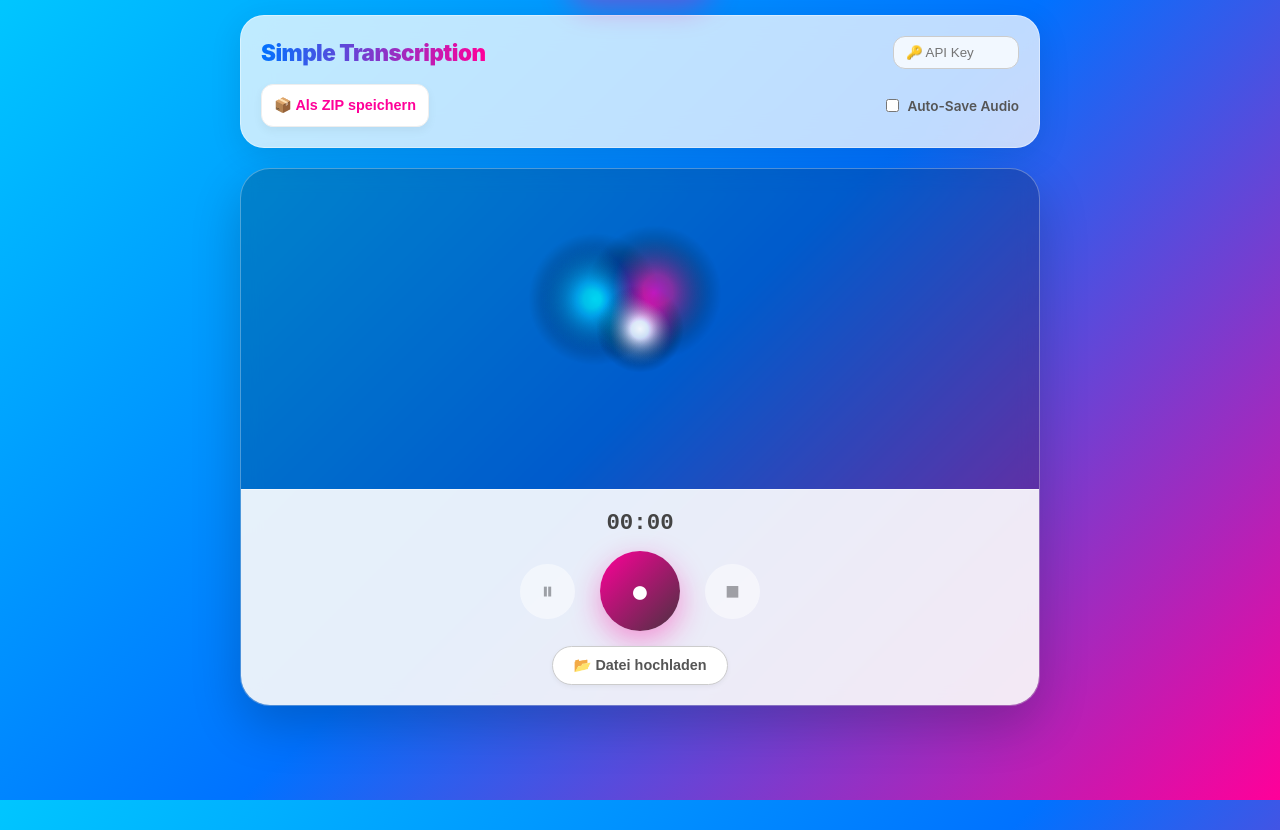
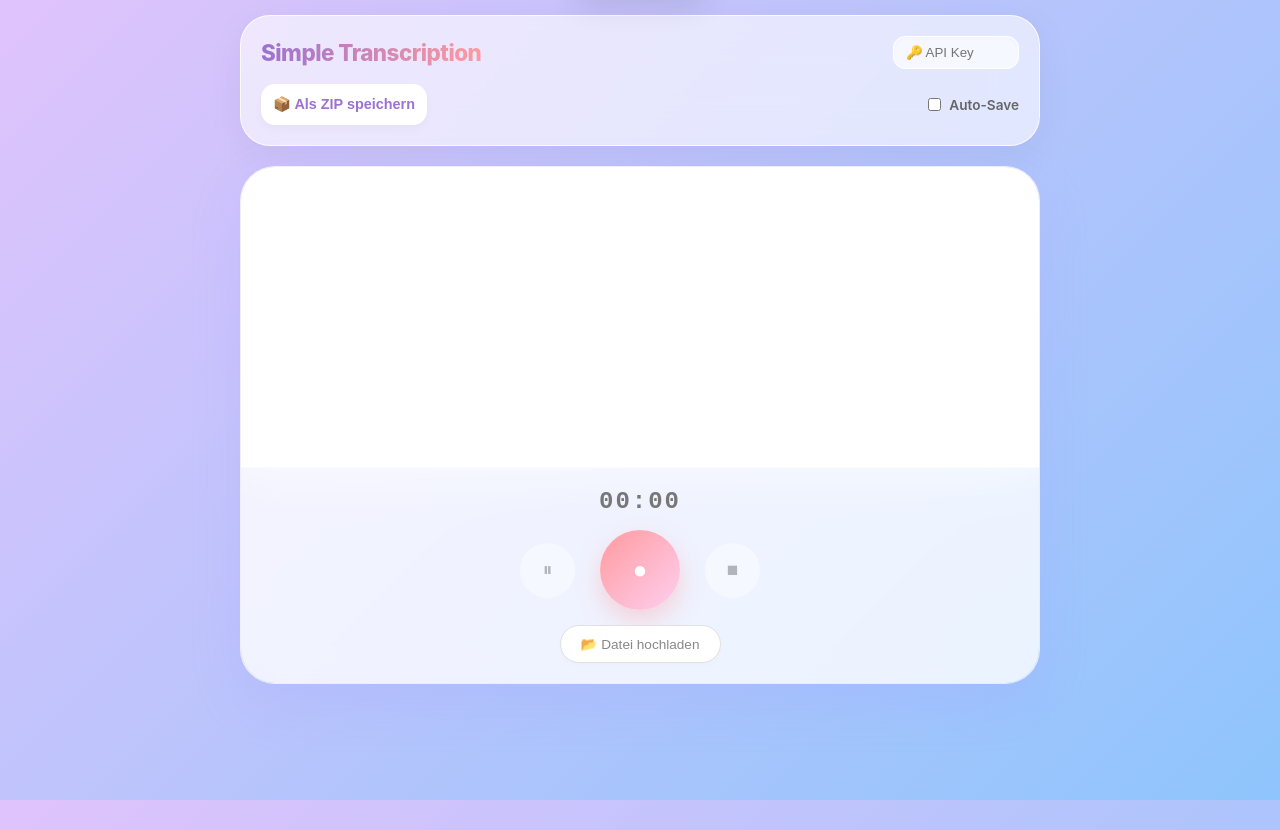
Before and after one commit to DavePorkins/SimpleTranscription, a plain HTML site: page index.html in a window 1280 px wide. Drawn offline with nearby package versions, Linux system fonts and the light colour scheme.

Commit message:
ThisIsVibeCoding

```diff
--- a/index.html
+++ b/index.html
@@ -3,17 +3,17 @@
 <head>
     <meta charset="UTF-8">
     <meta name="viewport" content="width=device-width, initial-scale=1.0, maximum-scale=1.0, user-scalable=no">
-    <title>Simple Transcription V24</title>
+    <title>Simple Transcription V25</title>
     <script src="https://cdnjs.cloudflare.com/ajax/libs/jszip/3.10.1/jszip.min.js"></script>
     <style>
         :root {
-            /* VIBRANT BACKGROUND */
-            --bg-gradient: linear-gradient(135deg, #00C6FF 0%, #0072ff 50%, #FF0099 100%);
-            /* Mehr Transparenz für den Glass-Effekt */
-            --glass-bg: rgba(255, 255, 255, 0.75);
-            --glass-border: rgba(255, 255, 255, 0.4);
-            --text: #333;
-            --accent: #FF0099; /* Hot Pink */
+            /* DEIN PASTELL-FAVORIT */
+            --bg-gradient: linear-gradient(135deg, #e0c3fc 0%, #8ec5fc 100%);
+
+            --glass-bg: rgba(255, 255, 255, 0.6);
+            --glass-border: rgba(255, 255, 255, 0.8);
+            --text: #555;
+            --accent: #9b72cf; /* Soft Purple */
         }
 
         body {
@@ -22,7 +22,7 @@
             margin: 0;
             display: flex; flex-direction: column; align-items: center;
             min-height: 100vh; padding: 15px;
-            background: var(--bg-gradient);
+            background-image: var(--bg-gradient);
             background-attachment: fixed;
             -webkit-tap-highlight-color: transparent;
         }
@@ -33,14 +33,13 @@
         header {
             display: flex; flex-direction: column; gap: 15px;
             padding: 20px; background: var(--glass-bg);
-            backdrop-filter: blur(15px); border-radius: 24px; margin-bottom: 20px;
-            box-shadow: 0 8px 32px rgba(0,0,0,0.1); border: 1px solid var(--glass-border);
+            backdrop-filter: blur(20px); border-radius: 30px; margin-bottom: 20px;
+            box-shadow: 0 10px 40px rgba(0,0,0,0.05); border: 1px solid var(--glass-border);
         }
 
         h1 {
-            margin: 0; font-size: 1.4rem; font-weight: 900;
-            /* Text auch mit Gradient */
-            background: linear-gradient(90deg, #0072ff, #FF0099);
+            margin: 0; font-size: 1.4rem; font-weight: 800;
+            background: linear-gradient(90deg, #9b72cf, #ff9a9e);
             -webkit-background-clip: text; -webkit-text-fill-color: transparent;
             letter-spacing: -0.5px;
         }
@@ -49,37 +48,49 @@
         .controls-row { display: flex; gap: 10px; justify-content: space-between; align-items: center; }
 
         .api-box input {
-            background: rgba(255,255,255,0.8); border: 1px solid #ccc; color: #333;
+            background: rgba(255,255,255,0.7); border: 1px solid #fff; color: #555;
             padding: 8px 12px; border-radius: 12px; width: 100px; transition: width 0.3s;
+            box-shadow: inset 0 2px 5px rgba(0,0,0,0.02);
         }
         .api-box input:focus { width: 180px; outline: none; border-color: var(--accent); background: white; }
 
-        /* MAIN STAGE (Visualizer) */
+        /* --- VISUALIZER STAGE (THE GOOEY EFFECT) --- */
         .stage {
             position: relative;
-            /* Dunklerer Hintergrund für besseren Kontrast der Blobs */
-            background: rgba(0, 0, 0, 0.2);
-            backdrop-filter: blur(10px); border-radius: 30px; overflow: hidden;
-            box-shadow: 0 20px 50px rgba(0,0,0,0.2);
-            border: 1px solid rgba(255,255,255,0.3);
+            background: rgba(255, 255, 255, 0.3);
+            border-radius: 35px;
+            box-shadow: 0 20px 50px rgba(162, 162, 255, 0.2);
+            border: 1px solid rgba(255,255,255,0.6);
             margin-bottom: 20px;
+            overflow: hidden; /* Wichtig für den Filter */
+        }
+
+        /* Der Container für den Gooey Effekt */
+        .canvas-wrapper {
+            width: 100%; height: 300px;
+            background: transparent;
+            /* DAS IST DER TRICK: Contrast hochdrehen schneidet den Blur ab -> Flüssigkeit */
+            filter: contrast(20);
+            background-color: white; /* Braucht einen hellen Background für Contrast */
         }
 
         canvas {
-            width: 100%; height: 320px; display: block;
-            /* Der "Glow" Effekt */
-            filter: contrast(1.5) brightness(1.2);
+            width: 100%; height: 100%; display: block;
+            /* Starke Unschärfe auf die Bälle */
+            filter: blur(20px);
         }
 
         .stage-ui {
-            padding: 20px; background: rgba(255,255,255,0.9);
+            padding: 20px; background: rgba(255,255,255,0.7);
+            backdrop-filter: blur(15px);
             border-top: 1px solid rgba(255,255,255,0.5);
             display: flex; flex-direction: column; align-items: center; gap: 15px;
+            position: relative; z-index: 10;
         }
 
-        .timer { font-family: monospace; font-size: 1.4rem; font-weight: bold; color: #444; }
+        .timer { font-family: monospace; font-size: 1.5rem; font-weight: bold; color: #777; letter-spacing: 2px; }
 
-        /* BUTTONS */
+        /* BUTTONS (Soft & Round) */
         .rec-controls {
             display: flex; align-items: center; justify-content: center; gap: 25px; width: 100%;
         }
@@ -87,76 +98,75 @@
         .btn-circle {
             width: 55px; height: 55px; border-radius: 50%; border: none;
             background: white; color: #555; font-size: 1.2rem;
-            box-shadow: 0 5px 15px rgba(0,0,0,0.15); cursor: pointer;
+            box-shadow: 0 5px 15px rgba(0,0,0,0.05); cursor: pointer;
             display: flex; align-items: center; justify-content: center;
-            transition: transform 0.1s;
+            transition: transform 0.2s cubic-bezier(0.34, 1.56, 0.64, 1);
         }
-        .btn-circle:active { transform: scale(0.9); }
-        .btn-circle:disabled { opacity: 0.5; cursor: not-allowed; box-shadow: none; }
+        .btn-circle:active { transform: scale(0.85); }
+        .btn-circle:disabled { opacity: 0.4; cursor: not-allowed; box-shadow: none; }
 
-        /* Der Aufnahme Button */
         #btnStart {
-            width: 80px; height: 80px; font-size: 2rem; color: white;
-            background: linear-gradient(135deg, #FF0099, #493240);
-            box-shadow: 0 10px 30px rgba(255, 0, 153, 0.4);
+            width: 80px; height: 80px; font-size: 1.5rem; color: white;
+            background: linear-gradient(135deg, #ff9a9e 0%, #fecfef 99%, #fecfef 100%);
+            box-shadow: 0 10px 25px rgba(255, 154, 158, 0.4);
         }
         #btnStart.recording {
-            animation: pulse 1.5s infinite;
-            background: #ff3b3b;
-            box-shadow: 0 0 30px rgba(255, 59, 59, 0.6);
+            animation: pulse 2s infinite;
+            background: #ff6b6b; box-shadow: 0 10px 30px rgba(255, 107, 107, 0.4);
         }
 
         @keyframes pulse { 0% { transform: scale(1); } 50% { transform: scale(1.1); } 100% { transform: scale(1); } }
 
         .btn-upload {
-            background: white; border: 1px solid #ccc; color: #555;
-            padding: 10px 20px; border-radius: 25px; font-size: 0.9rem; cursor: pointer;
-            box-shadow: 0 2px 5px rgba(0,0,0,0.05); font-weight: 600;
+            background: white; border: 1px solid #e0e0e0; color: #888;
+            padding: 10px 20px; border-radius: 20px; font-size: 0.85rem; cursor: pointer;
+            box-shadow: 0 2px 5px rgba(0,0,0,0.02); transition: 0.2s;
         }
+        .btn-upload:hover { background: #f9f9f9; color: #555; }
 
         /* FEED */
         #feed { display: flex; flex-direction: column; gap: 20px; }
 
         .entry {
-            background: rgba(255, 255, 255, 0.9); backdrop-filter: blur(15px);
-            border-radius: 24px; padding: 20px;
-            box-shadow: 0 10px 30px rgba(0,0,0,0.05);
-            animation: slideIn 0.4s cubic-bezier(0.175, 0.885, 0.32, 1.275);
-            border: 1px solid white;
+            background: var(--glass-bg); backdrop-filter: blur(15px);
+            border-radius: 24px; padding: 25px;
+            box-shadow: 0 10px 30px rgba(0,0,0,0.03);
+            animation: slideIn 0.4s ease-out;
+            border: 1px solid rgba(255,255,255,0.8);
         }
         @keyframes slideIn { from { opacity: 0; transform: translateY(20px); } to { opacity: 1; transform: 0; } }
 
-        .entry-meta { display: flex; justify-content: space-between; font-size: 0.85rem; color: #888; margin-bottom: 10px; font-weight: 600; }
+        .entry-meta { display: flex; justify-content: space-between; font-size: 0.85rem; color: #999; margin-bottom: 12px; font-weight: 600; text-transform: uppercase; letter-spacing: 1px; }
 
         textarea {
-            width: 100%; background: #f0f2f5; border: 2px solid transparent; color: #333;
-            padding: 15px; border-radius: 16px; font-family: inherit; resize: none; min-height: 90px;
-            box-sizing: border-box; display: block; line-height: 1.5; font-size: 16px; transition: 0.2s;
+            width: 100%; background: #fdfdfd; border: 1px solid #eee; color: #444;
+            padding: 15px; border-radius: 16px; font-family: inherit; resize: none; min-height: 80px;
+            box-sizing: border-box; display: block; line-height: 1.6; font-size: 16px; transition: 0.2s;
+            box-shadow: inset 0 2px 5px rgba(0,0,0,0.01);
         }
         textarea:focus { outline: none; border-color: var(--accent); background: white; }
 
         .audio-wrapper { margin-top: 15px; width: 100%; }
-        audio { width: 100%; height: 45px; border-radius: 12px; }
+        audio { width: 100%; height: 40px; border-radius: 10px; }
 
-        /* ACTIONS */
         .actions { margin-top: 15px; display: flex; gap: 10px; flex-wrap: wrap; }
 
         .btn-action {
-            flex: 1; padding: 12px; border: none; border-radius: 12px;
-            background: white; color: #444; font-size: 0.9rem; font-weight: 700;
-            box-shadow: 0 4px 10px rgba(0,0,0,0.05); cursor: pointer;
-            display: flex; align-items: center; justify-content: center; gap: 5px; border: 1px solid #eee;
+            flex: 1; padding: 12px; border: none; border-radius: 14px;
+            background: white; color: #666; font-size: 0.9rem; font-weight: 700;
+            box-shadow: 0 4px 10px rgba(0,0,0,0.03); cursor: pointer;
+            display: flex; align-items: center; justify-content: center; gap: 6px;
         }
-        .btn-action:hover { background: #f8f9fa; transform: translateY(-2px); }
-        .btn-del { flex: 0; color: #ff3b3b; background: #fff0f0; border-color: #ffcccc;}
+        .btn-action:hover { transform: translateY(-2px); color: var(--accent); }
+        .btn-del { flex: 0; color: #ff8888; }
 
         /* TOAST */
         #toast {
             position: fixed; top: 20px; left: 50%; transform: translate(-50%, -150%);
-            background: var(--accent); color: white; padding: 12px 30px; border-radius: 50px;
-            font-weight: 800; transition: 0.4s cubic-bezier(0.68, -0.55, 0.27, 1.55);
-            z-index: 9999; box-shadow: 0 10px 30px rgba(255, 0, 153, 0.4);
-            font-size: 1rem; border: 2px solid white;
+            background: white; color: #333; padding: 12px 30px; border-radius: 50px;
+            font-weight: 700; transition: 0.4s cubic-bezier(0.68, -0.55, 0.27, 1.55);
+            z-index: 9999; box-shadow: 0 10px 30px rgba(0,0,0,0.1);
+            font-size: 0.95rem; border: 2px solid var(--accent);
         }
         #toast.visible { transform: translate(-50%, 0); }
 
@@ -177,27 +187,29 @@
         </div>
         <div class="controls-row">
             <button class="btn-action" onclick="dlZip()" style="flex:0 auto; background:white; color:var(--accent);">📦 Als ZIP speichern</button>
-            <div style="font-size:0.85rem; color:#555; font-weight:600;">
-                <label style="display:flex; align-items:center; gap:5px;"><input type="checkbox" id="autoDl" style="accent-color:var(--accent);"> Auto-Save Audio</label>
+            <div style="font-size:0.85rem; color:#666; font-weight:600;">
+                <label style="display:flex; align-items:center; gap:5px;"><input type="checkbox" id="autoDl" style="accent-color:var(--accent);"> Auto-Save</label>
             </div>
         </div>
     </header>
 
     <div class="stage">
-        <canvas id="cloudCanvas"></canvas>
+        <div class="canvas-wrapper">
+            <canvas id="gooeyCanvas"></canvas>
+        </div>
 
         <div class="stage-ui">
             <div class="timer" id="timer">00:00</div>
 
             <div class="rec-controls">
                 <button id="btnPause" class="btn-circle" disabled title="Pause">
-                    <span style="font-size:1.5rem">⏸</span>
+                    <span>⏸</span>
                 </button>
 
                 <button id="btnStart" class="btn-circle">●</button>
 
                 <button id="btnStop" class="btn-circle" disabled title="Fertig">
-                    <span style="font-size:1.5rem">■</span>
+                    <span>■</span>
                 </button>
             </div>
 
@@ -208,16 +220,15 @@
     <div id="feed"></div>
 </div>
 
-<input type="file" id="fileUpload" hidden accept="audio/*,video/*">
+<input type="file" id="fileUpload" hidden accept=".flac,.m4a,.mp3,.mp4,.mpeg,.mpga,.oga,.ogg,.wav,.webm">
 
 <script>
-    // --- ELEMENTE ---
     const els = {
         btnStart: document.getElementById('btnStart'),
         btnPause: document.getElementById('btnPause'),
         btnStop: document.getElementById('btnStop'),
         timer: document.getElementById('timer'),
-        canvas: document.getElementById('cloudCanvas'),
+        canvas: document.getElementById('gooeyCanvas'),
         feed: document.getElementById('feed'),
         apiKey: document.getElementById('apiKey'),
         fileUpload: document.getElementById('fileUpload'),
@@ -230,27 +241,28 @@
     let startTime = 0, pauseDelta = 0, pauseStart = 0, timerInt;
     let pendingClipboardText = null;
 
-    // --- INIT ---
+    // Settings Init
     if(HARDCODED_KEY.length > 5) {
         els.apiKey.value = HARDCODED_KEY;
         document.querySelector('.api-box').style.display='none';
     } else {
-        els.apiKey.value = localStorage.getItem("key_v24") || "";
-        els.apiKey.addEventListener('change', () => localStorage.setItem("key_v24", els.apiKey.value));
+        els.apiKey.value = localStorage.getItem("key_v25") || "";
+        els.apiKey.addEventListener('change', () => localStorage.setItem("key_v25", els.apiKey.value));
     }
 
-    if(localStorage.getItem("autodl_v24") === 'true') els.autoDl.checked = true;
-    els.autoDl.addEventListener('change', () => localStorage.setItem("autodl_v24", els.autoDl.checked));
+    if(localStorage.getItem("autodl_v25") === 'true') els.autoDl.checked = true;
+    els.autoDl.addEventListener('change', () => localStorage.setItem("autodl_v25", els.autoDl.checked));
 
     loadHistory();
 
     function resizeCanvas() {
-        els.canvas.width = els.canvas.offsetWidth;
-        els.canvas.height = els.canvas.offsetHeight;
+        // Interne Auflösung erhöhen für glatte Kanten
+        els.canvas.width = els.canvas.offsetWidth * 1.5;
+        els.canvas.height = els.canvas.offsetHeight * 1.5;
     }
     window.addEventListener('resize', resizeCanvas);
 
-    // --- VISUALIZER: VIBRANT NEBULA ---
+    // --- VISUALIZER: PASTEL LIQUID (Metaballs) ---
     let smoothedVol = 0;
     let phase = 0;
 
@@ -265,8 +277,9 @@
             const cx = w/2;
             const cy = h/2;
 
-            // Clear aber nicht komplett transparent, damit Farben leuchten
-            ctx.clearRect(0, 0, w, h);
+            // Clear Background
+            ctx.fillStyle = '#ffffff'; // Weißer Hintergrund ist wichtig für den Kontrast-Filter!
+            ctx.fillRect(0, 0, w, h);
 
             let vol = 0;
             if(analyser && isRecording && !isPaused) {
@@ -274,56 +287,69 @@
                 if(!dataArray) dataArray = new Uint8Array(len);
                 analyser.getByteFrequencyData(dataArray);
                 let sum = 0;
-                // Mehr Gain auf Bässe
-                for(let i=0; i<len/2; i++) sum += dataArray[i];
-                vol = (sum / (len/2));
+                for(let i=0; i<len; i++) sum += dataArray[i];
+                vol = sum / len;
             } else {
-                vol = 10 + Math.sin(Date.now()/800) * 8; // Schnelleres Atmen
+                vol = 5 + Math.sin(Date.now()/1500) * 5;
             }
 
             smoothedVol = smoothedVol * 0.9 + vol * 0.1;
-            const intensity = smoothedVol / 255;
-            phase += 0.01 + (intensity * 0.05);
 
-            // GLOW MODE ON
-            ctx.globalCompositeOperation = 'screen';
-            // oder 'lighter' für extremen Glow
+            const intensity = smoothedVol * 1.5;
+            const t = Date.now() / 1500;
 
-            // 1. Cyan Blob (Wandert & Pulsieren)
-            const r1 = 60 + (intensity * 100);
-            const x1 = cx + Math.cos(phase) * 50;
-            const y1 = cy + Math.sin(phase * 1.3) * 30;
-            drawGlowBlob(ctx, x1, y1, r1, 'rgba(0, 220, 255, 0.7)');
+            // Wir zeichnen schwarze/bunte Blobs. Durch den Filter wird alles "Gooey".
+            // Farben: Pastell
 
-            // 2. Magenta Blob (Gegenbewegung)
-            const r2 = 60 + (intensity * 120);
-            const x2 = cx + Math.sin(phase * 0.8) * 50;
-            const y2 = cy + Math.cos(phase) * 40;
-            drawGlowBlob(ctx, x2, y2, r2, 'rgba(255, 0, 153, 0.7)');
+            // Blob 1 (Pastell Blau)
+            drawBlob(ctx,
+                cx + Math.cos(t)*50,
+                cy + Math.sin(t*1.2)*30,
+                80 + intensity, '#8ec5fc');
 
-            // 3. White Core (Zentrum)
-            const r3 = 40 + (intensity * 60);
-            drawGlowBlob(ctx, cx, cy, r3, 'rgba(255, 255, 255, 0.9)');
+            // Blob 2 (Pastell Rosa)
+            drawBlob(ctx,
+                cx + Math.sin(t*0.8)*60,
+                cy + Math.cos(t)*40,
+                80 + intensity, '#e0c3fc');
 
-            ctx.globalCompositeOperation = 'source-over'; // Reset
+            // Blob 3 (Mitte, verbindend)
+            drawBlob(ctx,
+                cx,
+                cy + Math.sin(t*2)*10,
+                60 + intensity * 0.5, '#99ddff');
         }
         draw();
     }
 
-    function drawGlowBlob(ctx, x, y, r, color) {
-        const grad = ctx.createRadialGradient(x, y, 0, x, y, r);
-        grad.addColorStop(0, color);
-        grad.addColorStop(1, 'rgba(0,0,0,0)');
-
-        ctx.fillStyle = grad;
+    function drawBlob(ctx, x, y, r, color) {
         ctx.beginPath();
         ctx.arc(x, y, r, 0, Math.PI * 2);
+        ctx.fillStyle = color;
         ctx.fill();
     }
 
     initVisualizer();
 
-    // --- LOGIC ---
+    // --- UPLOAD ---
+    els.fileUpload.addEventListener('change', (e) => {
+        const file = e.target.files[0];
+        if(!file) return;
+
+        // Allowed Extensions check
+        const allowed = ['flac','m4a','mp3','mp4','mpeg','mpga','oga','ogg','wav','webm'];
+        const ext = file.name.split('.').pop().toLowerCase();
+
+        if(!allowed.includes(ext)) {
+            alert("❌ Ungültiges Format!\nErlaubt: mp3, mp4, m4a, wav, webm...");
+            return;
+        }
+
+        processAudio(file, file.name);
+        els.fileUpload.value = '';
+    });
+
+    // --- RECORDER ---
     async function startRec() {
         if(!els.apiKey.value) return showToast("API Key fehlt!", true);
         try {
@@ -332,11 +358,11 @@
 
             audioCtx = new (window.AudioContext || window.webkitAudioContext)();
             analyser = audioCtx.createAnalyser();
-            analyser.fftSize = 256;
+            analyser.fftSize = 64;
             const src = audioCtx.createMediaStreamSource(stream); src.connect(analyser);
 
             chunks = [];
-            // Bitrate 32k für lange Aufnahmen
+            // Low Bitrate für lange Aufnahmen
             let options = { bitsPerSecond: 32000 };
             if(MediaRecorder.isTypeSupported('audio/webm;codecs=opus')) options.mimeType='audio/webm;codecs=opus';
 
@@ -352,11 +378,9 @@
             isRecording = true; isPaused = false; startTime = Date.now(); pauseDelta=0;
             timerInt = setInterval(updateTimer, 1000);
 
-            // UI
             els.btnStart.classList.add('recording');
-            els.btnPause.disabled = false;
-            els.btnStop.disabled = false;
-            els.timer.style.color = "#FF0099";
+            els.btnPause.disabled = false; els.btnStop.disabled = false;
+            els.timer.style.color = "#ff6b6b";
 
         } catch(e) { console.error(e); showToast("Mikrofon Fehler!", true); }
     }
@@ -388,22 +412,17 @@
         els.btnStart.classList.remove('recording');
         els.btnPause.disabled = true; els.btnPause.style.background="white";
         els.btnStop.disabled = true;
-        els.timer.innerText = "00:00"; els.timer.style.color = "#444";
+        els.timer.innerText = "00:00"; els.timer.style.color = "#777";
     }
 
-    els.fileUpload.addEventListener('change', (e) => {
-        const file = e.target.files[0];
-        if(!file) return;
-        processAudio(file, file.name);
-        els.fileUpload.value = '';
-    });
-
+    // --- API ---
     async function processAudio(blob, name) {
         const id = Date.now();
         const ts = new Date().toLocaleTimeString();
 
         if(els.autoDl.checked) {
             let ext = blob.type.includes('mp4') ? 'mp4' : 'webm';
+            if(name !== "Memo") ext = name.split('.').pop(); // Original extension
             download(blob, `rec_${id}.${ext}`);
         }
 
@@ -411,7 +430,7 @@
 
         const fd = new FormData();
         let ext = blob.type.includes('mp4') ? 'mp4' : 'webm';
-        if(blob.name) ext = blob.name.split('.').pop();
+        if(name !== "Memo") ext = name.split('.').pop(); // Original Extension nutzen!
 
         fd.append("file", blob, `audio.${ext}`);
         fd.append("model", "whisper-1");
@@ -425,11 +444,7 @@
             if(res.ok) {
                 document.getElementById(`txt-${id}`).value = data.text;
                 saveToHistory(id, data.text);
-
-                // --- AUTO COPY RESTORED ---
                 smartCopy(data.text);
-                // --------------------------
-
             } else {
                 document.getElementById(`txt-${id}`).value = "Error: " + (data.error?.message || "Unknown");
             }
@@ -438,19 +453,15 @@
         }
     }
 
-    // --- CLIPBOARD LOGIC ---
     function smartCopy(text) {
-        // Versuche direkt zu kopieren
         if(document.hasFocus()) {
-            navigator.clipboard.writeText(text).then(() => showToast("📋 Automatisch kopiert!"));
+            navigator.clipboard.writeText(text).then(() => showToast("📋 Kopiert!"));
         } else {
-            // Wenn Fenster im Hintergrund (Handy gesperrt etc.)
             pendingClipboardText = text;
             showToast("✅ Fertig! Tippen zum Kopieren.");
         }
     }
 
-    // Listener für Fokus/Touch, um Copy nachzuholen
     const doPendingCopy = () => {
         if(pendingClipboardText) {
             navigator.clipboard.writeText(pendingClipboardText);
@@ -459,19 +470,18 @@
         }
     };
     window.addEventListener('focus', doPendingCopy);
+    window.addEventListener('click', doPendingCopy);
     window.addEventListener('touchstart', doPendingCopy);
-    window.addEventListener('click', doPendingCopy);
-
 
     function saveToHistory(id, text) {
-        let h = JSON.parse(localStorage.getItem("hist_v24")||"[]");
+        let h = JSON.parse(localStorage.getItem("hist_v25")||"[]");
         h.unshift({ id, text, ts: new Date().toLocaleTimeString() });
         if(h.length > 20) h.pop();
-        localStorage.setItem("hist_v24", JSON.stringify(h));
+        localStorage.setItem("hist_v25", JSON.stringify(h));
     }
 
     function loadHistory() {
-        let h = JSON.parse(localStorage.getItem("hist_v24")||"[]");
+        let h = JSON.parse(localStorage.getItem("hist_v25")||"[]");
         h.forEach(e => createEntry(e.id, e.ts, e.text));
     }
 
@@ -482,7 +492,6 @@
         let player = "";
         if(blob) {
             const url = URL.createObjectURL(blob);
-            // Duration Fix
             player = `<div class="audio-wrapper"><audio controls src="${url}#t=1000"></audio></div>`;
         }
 
@@ -509,9 +518,9 @@
 
     window.delEntry = (id) => {
         document.getElementById(`e-${id}`).remove();
-        let h = JSON.parse(localStorage.getItem("hist_v24")||"[]");
+        let h = JSON.parse(localStorage.getItem("hist_v25")||"[]");
         h = h.filter(x => x.id != id);
-        localStorage.setItem("hist_v24", JSON.stringify(h));
+        localStorage.setItem("hist_v25", JSON.stringify(h));
     };
 
     window.dlTxt = (id) => {
@@ -538,7 +547,7 @@
         } else if (navigator.share) {
             try { await navigator.share({text: txt}); } catch(e){}
         } else {
-            alert("Teilen nicht unterstützt. Bitte kopieren.");
+            alert("Teilen nicht unterstützt.");
         }
     };
 
@@ -572,7 +581,8 @@
 
     function showToast(txt, err=false) {
         els.toast.innerText = txt;
-        els.toast.style.background = err ? '#ef4444' : 'var(--accent)';
+        els.toast.style.borderColor = err ? '#ef4444' : 'var(--accent)';
+        els.toast.style.color = '#333';
         els.toast.classList.add('visible');
         setTimeout(()=>els.toast.classList.remove('visible'), 3000);
     }
```
